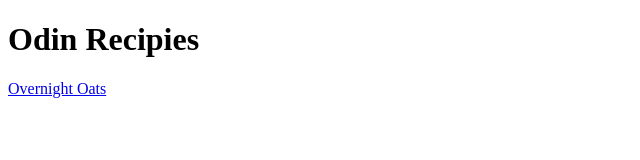
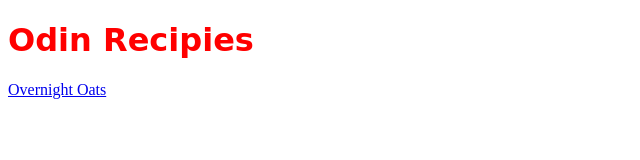
Before and after one commit to Trip183/odin-recipes, a plain HTML site: page index.html in a window 1280 px wide. Shown: the whole page, without its empty margins (0-640 px from the left). Drawn offline with Linux system fonts and the light colour scheme.

Commit message:
added stylesheet

```diff
--- a/index.html
+++ b/index.html
@@ -1,6 +1,7 @@
 <!DOCTYPE html>
 <html lang="en">
   <head>
+    <link rel="stylesheet" href="stylesheet.css" />
     <meta charset="UTF-8" />
     <meta name="viewport" content="width=device-width, initial-scale=1.0" />
     <title>Document</title>
--- /dev/null
+++ b/stylesheet.css
@@ -0,0 +1,4 @@
+h1 {
+  color: red;
+  font-family: cursive;
+}
```
